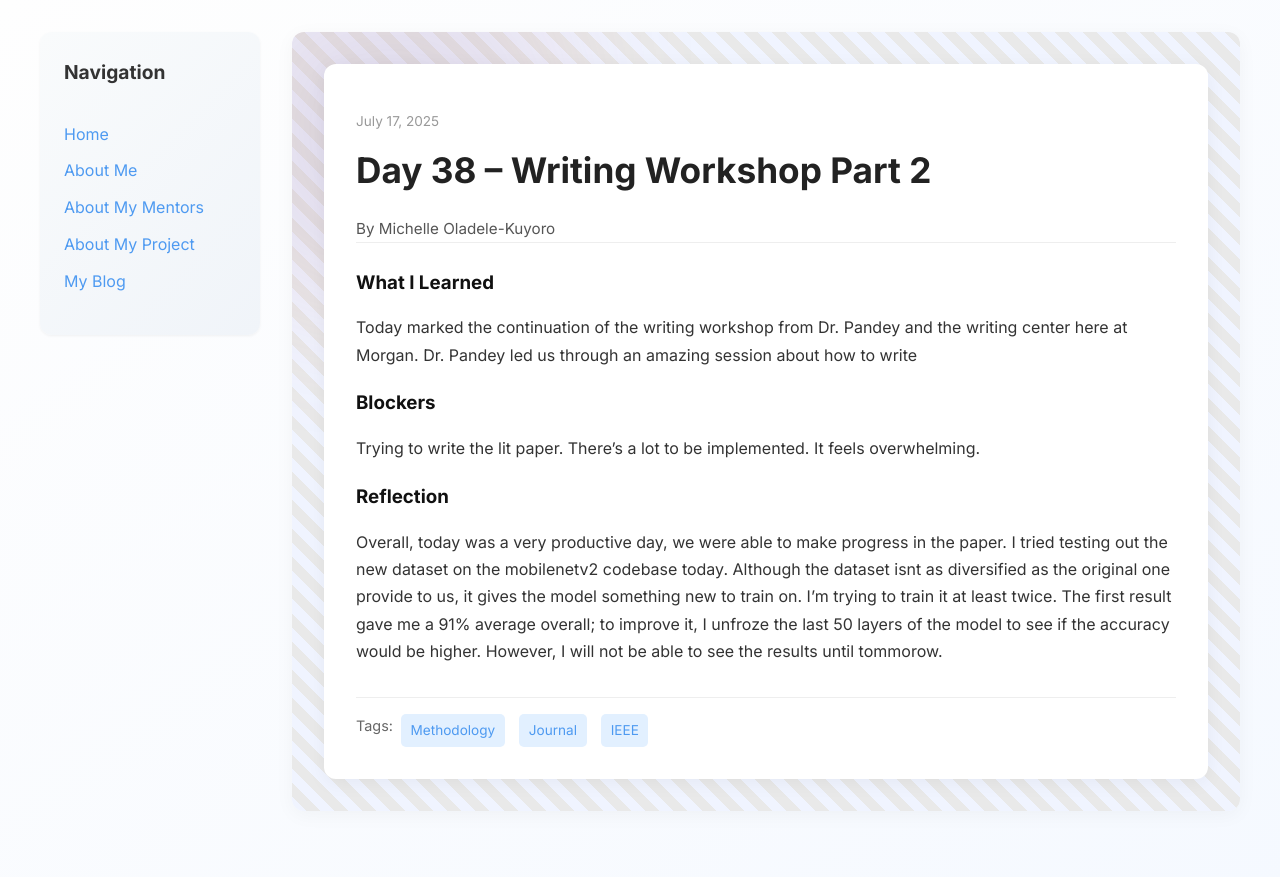
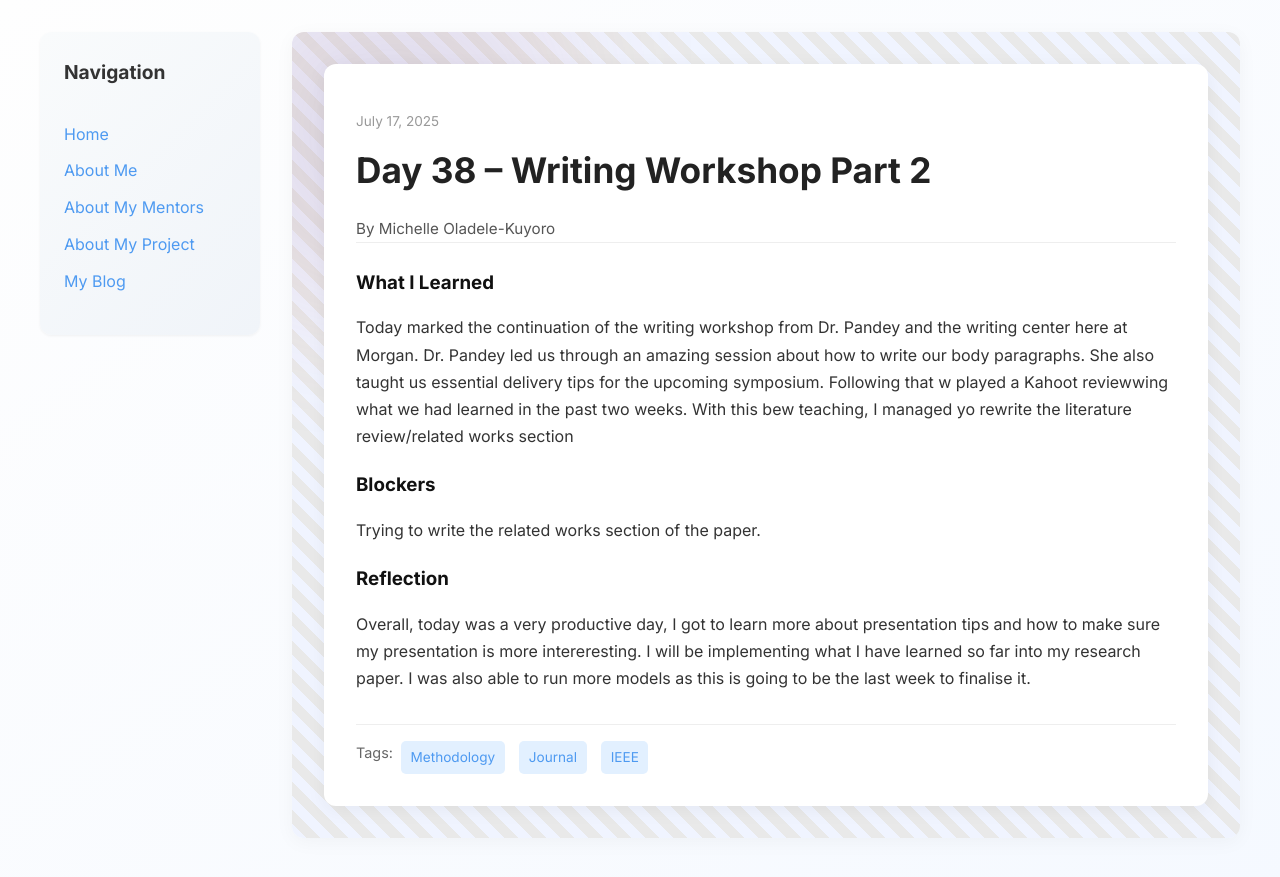
Before and after one commit to Miola585/Miola585.github.io, a Jekyll site: the page built from _posts/2025-07-17-day-38.md, in a window 1280 px wide. Shown: the top 877 px of the page. Built offline with Jekyll 4.4.1, drawn with Linux system fonts in a browser that asks for light colours.

Commit message:
Update 2025-07-17-day-38.md

```diff
--- a/_posts/2025-07-17-day-38.md
+++ b/_posts/2025-07-17-day-38.md
@@ -7,11 +7,12 @@ permalink: /day38.html
 tags: ["Methodology", "Journal", "IEEE"]
 
 what_i_learned: |
-  Today marked the continuation of the writing workshop from Dr. Pandey and the writing center here at Morgan. Dr. Pandey led us through an amazing session about how to write
+  Today marked the continuation of the writing workshop from Dr. Pandey and the writing center here at Morgan. Dr. Pandey led us through an amazing session about how to write our body paragraphs. She also taught us essential delivery tips for the upcoming symposium. Following that w played a Kahoot reviewwing what we had learned in the past two weeks. With this bew teaching, I managed yo rewrite the literature review/related works section
+
 
 blockers: |
-   Trying to write the lit paper. There's a lot to be implemented. It feels overwhelming.
+   Trying to write the related works section of the paper.
 
 reflection: |
-    Overall, today was a very productive day, we were able to make progress in the paper. I tried testing out the new dataset on the mobilenetv2 codebase today. Although the dataset isnt as diversified as the original one provide to us, it gives the model something new to train on. I'm trying to train it at least twice. The first result gave me a 91% average overall; to improve it, I unfroze the last 50 layers of the model to see if the accuracy would be higher. However, I will not be able to see the results until tommorow.
+    Overall, today was a very productive day, I got to learn more about presentation tips and how to make sure my presentation is more intereresting. I will be implementing what I have learned so far into my research paper. I was also able to run more models as this is going to be the last week to finalise it.
 ---
```
